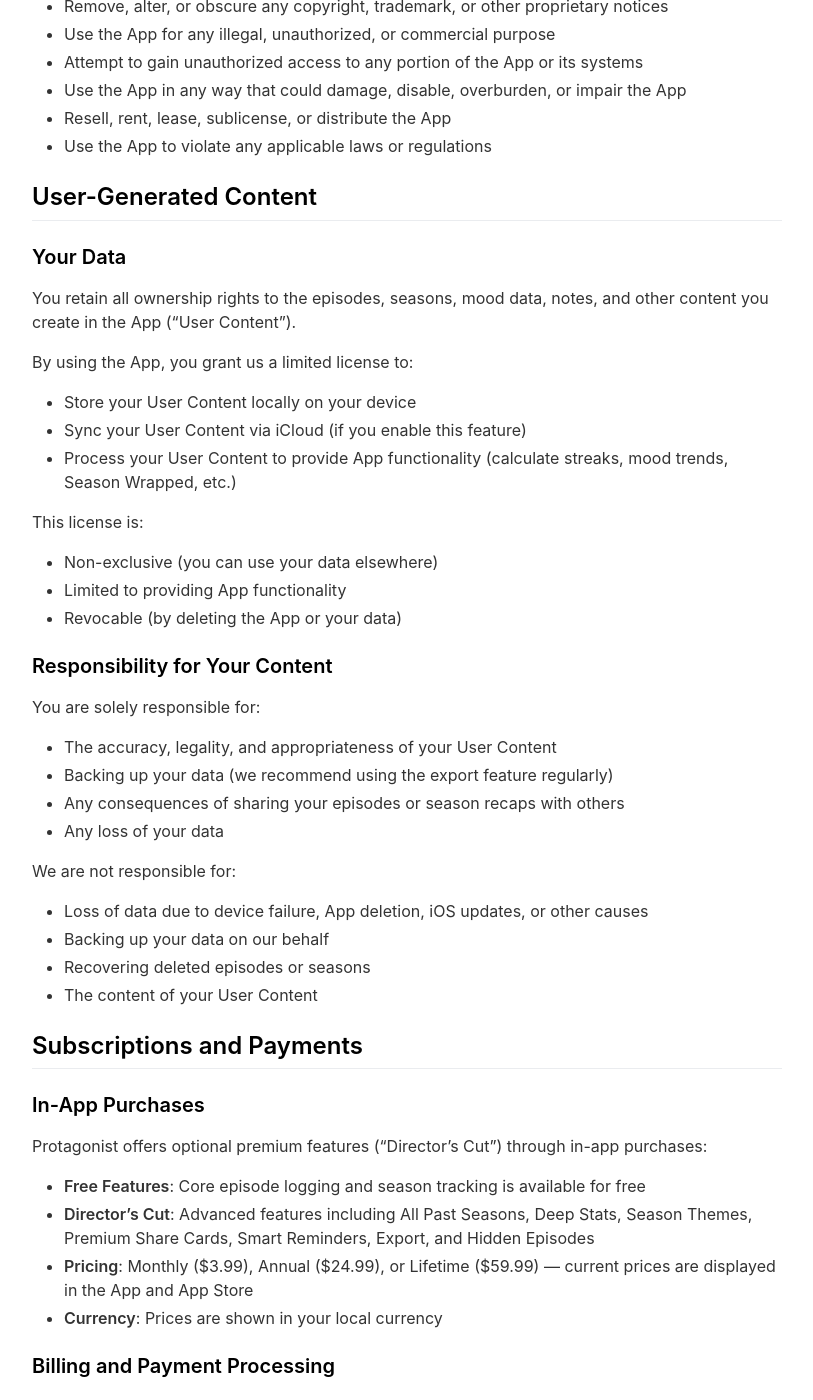
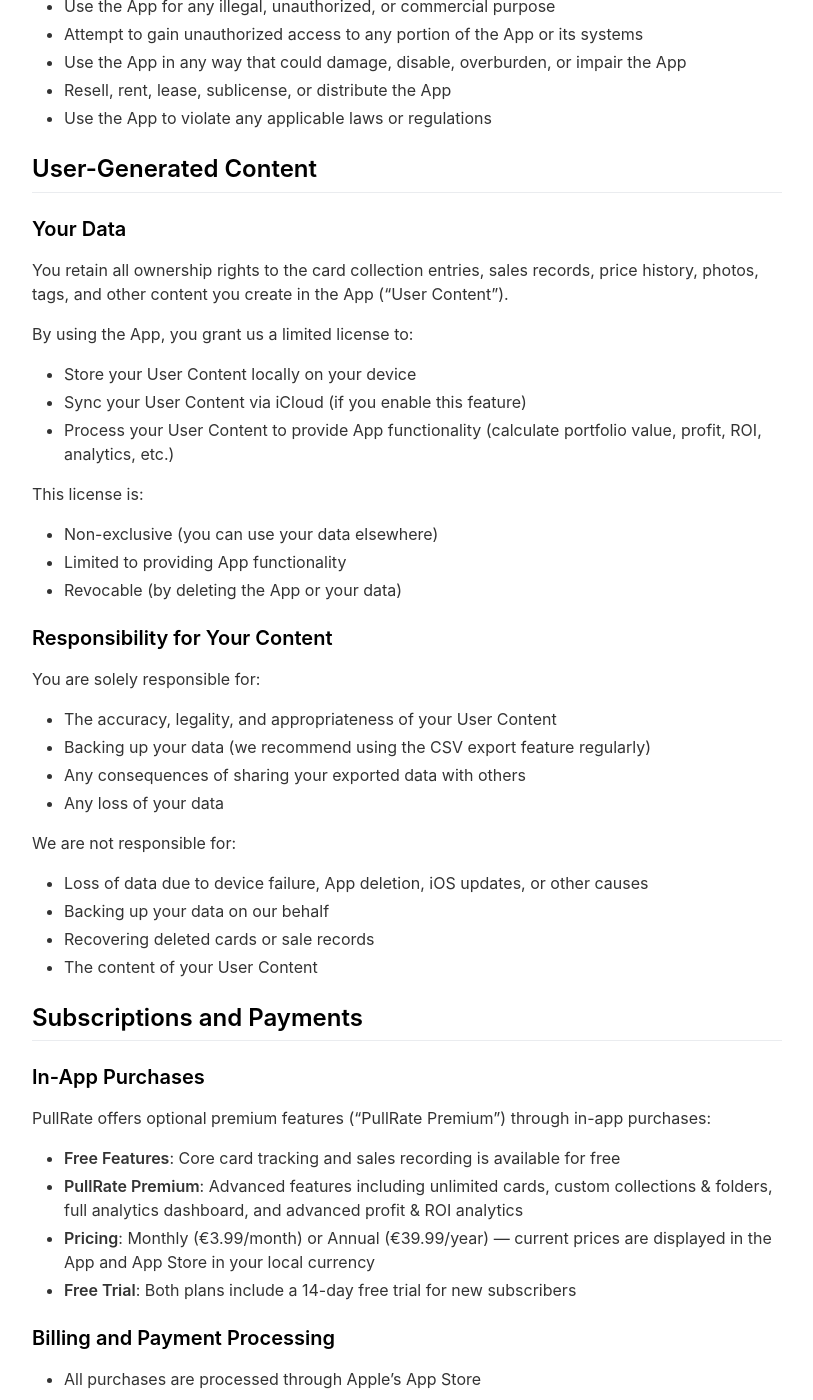
Before and after one commit to osanuo/PullRate.app, a Jekyll site: the page built from _pages/terms.md, in a window 1280 px wide and 1400 px high, scrolled down 1742 px. Shown: the whole window, without its empty margins (233-1046 px from the left). Built offline with Jekyll 4.4.1, drawn with Linux system fonts in a browser that asks for light colours; nearby versions of some CDN libraries; some of the changed text lies outside the part shown.

Commit message:
Update terms.md

```diff
--- a/_pages/terms.md
+++ b/_pages/terms.md
@@ -4,34 +4,29 @@ title: Terms of Service
 include_in_header: false
 ---
 
-# Terms of Service for Protagonist
-
-**Last Updated: March 1, 2026**
+# Terms of Service for PullRate
+**Last Updated: March 6, 2026**
 
 ## Agreement to Terms
-
-By downloading, installing, or using the Protagonist mobile application (the "App"), you agree to be bound by these Terms of Service ("Terms"). If you do not agree to these Terms, do not use the App.
+By downloading, installing, or using the PullRate mobile application (the "App"), you agree to be bound by these Terms of Service ("Terms"). If you do not agree to these Terms, do not use the App.
 
 **Developer**: Dawid (Osanuo)
 **Location**: Warsaw, Poland
 **Contact**: osanuo.studio@gmail.com
 
 ## Description of Service
+PullRate is a Pokemon TCG portfolio tracking application for iOS devices that helps users:
 
-Protagonist is a life journaling application for iOS devices that helps users:
-
-- Log daily life as Episodes with titles, descriptions, mood ratings, and tags
-- Organise life into Seasons (years) and build a structured archive
-- Track mood trends, streaks, and personal statistics
-- Generate Season Wrapped recaps at the end of each season
-- Export episodes as cinematic share cards or full season recaps
-- Export data as PDF season books, CSV, or JSON backups
+- Add and manage a personal card collection with grades, prices, and quantities
+- Track the market value of each card over time with price history entries
+- Record sales transactions and calculate profit and ROI
+- View portfolio analytics including total value, monthly gains, and category breakdowns
+- Export collection and sales data as a CSV file
 - Optionally sync data across devices via iCloud
 
 ## Eligibility
 
 ### Age Requirements
-
 You must meet the minimum age requirement for your region:
 
 - **European Union**: You must be at least 16 years old (or the minimum age required in your country under local law)
@@ -40,8 +35,8 @@ You must meet the minimum age requirement for your region:
 If you are under 18 years of age, you must have permission from a parent or legal guardian to use the App.
 
 ### Capacity to Agree
+By using the App, you represent and warrant that:
 
-By using the App, you represent and warrant that:
 - You meet the age requirement for your region
 - You have the legal capacity to enter into a binding contract
 - You have the right, authority, and capacity to enter into these Terms
@@ -50,7 +45,6 @@ By using the App, you represent and warrant that:
 ## License to Use
 
 ### Grant of License
-
 Subject to your compliance with these Terms, we grant you a limited, non-exclusive, non-transferable, revocable license to:
 
 - Download and install the App on your iOS device(s)
@@ -58,7 +52,6 @@ Subject to your compliance with these Terms, we grant you a limited, non-exclusi
 - Access and use the App's features and functionality
 
 ### Restrictions
-
 You agree NOT to:
 
 - Copy, modify, adapt, or create derivative works of the App
@@ -73,46 +66,46 @@ You agree NOT to:
 ## User-Generated Content
 
 ### Your Data
-
-You retain all ownership rights to the episodes, seasons, mood data, notes, and other content you create in the App ("User Content").
+You retain all ownership rights to the card collection entries, sales records, price history, photos, tags, and other content you create in the App ("User Content").
 
 By using the App, you grant us a limited license to:
+
 - Store your User Content locally on your device
 - Sync your User Content via iCloud (if you enable this feature)
-- Process your User Content to provide App functionality (calculate streaks, mood trends, Season Wrapped, etc.)
+- Process your User Content to provide App functionality (calculate portfolio value, profit, ROI, analytics, etc.)
 
 This license is:
+
 - Non-exclusive (you can use your data elsewhere)
 - Limited to providing App functionality
 - Revocable (by deleting the App or your data)
 
 ### Responsibility for Your Content
+You are solely responsible for:
 
-You are solely responsible for:
 - The accuracy, legality, and appropriateness of your User Content
-- Backing up your data (we recommend using the export feature regularly)
-- Any consequences of sharing your episodes or season recaps with others
+- Backing up your data (we recommend using the CSV export feature regularly)
+- Any consequences of sharing your exported data with others
 - Any loss of your data
 
 We are not responsible for:
+
 - Loss of data due to device failure, App deletion, iOS updates, or other causes
 - Backing up your data on our behalf
-- Recovering deleted episodes or seasons
+- Recovering deleted cards or sale records
 - The content of your User Content
 
 ## Subscriptions and Payments
 
 ### In-App Purchases
+PullRate offers optional premium features ("PullRate Premium") through in-app purchases:
 
-Protagonist offers optional premium features ("Director's Cut") through in-app purchases:
-
-- **Free Features**: Core episode logging and season tracking is available for free
-- **Director's Cut**: Advanced features including All Past Seasons, Deep Stats, Season Themes, Premium Share Cards, Smart Reminders, Export, and Hidden Episodes
-- **Pricing**: Monthly ($3.99), Annual ($24.99), or Lifetime ($59.99) — current prices are displayed in the App and App Store
-- **Currency**: Prices are shown in your local currency
+- **Free Features**: Core card tracking and sales recording is available for free
+- **PullRate Premium**: Advanced features including unlimited cards, custom collections & folders, full analytics dashboard, and advanced profit & ROI analytics
+- **Pricing**: Monthly (€3.99/month) or Annual (€39.99/year) — current prices are displayed in the App and App Store in your local currency
+- **Free Trial**: Both plans include a 14-day free trial for new subscribers
 
 ### Billing and Payment Processing
-
 - All purchases are processed through Apple's App Store
 - Billing is handled entirely by Apple Inc.
 - You are subject to Apple's payment terms and policies
@@ -120,7 +113,6 @@ Protagonist offers optional premium features ("Director's Cut") through in-app p
 - Payment disputes should be directed to Apple Support
 
 ### Subscriptions
-
 If you purchase a monthly or annual subscription:
 
 - **Auto-Renewal**: Subscriptions automatically renew at the end of each billing period unless cancelled
@@ -129,20 +121,12 @@ If you purchase a monthly or annual subscription:
 - **No Partial Refunds**: Cancelling does not provide a refund for the current billing period
 - **Price Changes**: We reserve the right to change subscription pricing with at least 30 days' notice
 
-### Lifetime Purchase
-
-The Lifetime option is a one-time non-consumable purchase that provides permanent access to Director's Cut features for the current App version.
-
 ### Free Trials
-
-If we offer a free trial period:
-
-- You must cancel before the trial period ends to avoid being charged
+- You must cancel before the 14-day trial period ends to avoid being charged
 - Only one free trial per user/account
 - Trial availability may vary by region
 
 ### Refunds
-
 Refund requests should be directed to Apple, as they process all payments:
 
 - Contact Apple Support for refund requests
@@ -150,45 +134,36 @@ Refund requests should be directed to Apple, as they process all payments:
 - We cannot process refunds directly
 
 ## European Union Consumer Rights
-
 If you are located in the European Union, you have additional rights under EU consumer protection law:
 
 ### Right of Withdrawal (14-Day Cooling-Off Period)
-
 For digital content purchases (including subscriptions), you have the right to withdraw from your purchase within 14 days from the date of purchase, UNLESS you have already started using the premium features and explicitly agreed to immediate access.
 
 ### Refunds for EU Consumers
-
 EU consumers may be entitled to refunds under EU consumer protection law. To request a refund, contact Apple Support first. If unresolved, contact us at osanuo.studio@gmail.com or use the EU Online Dispute Resolution platform.
 
 ### Mandatory Consumer Rights
-
 Nothing in these Terms affects your mandatory consumer rights under EU law.
 
 ## Privacy and Data Protection
-
 Your privacy is important to us. Our Privacy Policy explains what data we collect, how we use it, and your rights.
 
-**Please review our Privacy Policy at**: https://osanuo.github.io/Protagonist.app/privacypolicy/
+**Please review our Privacy Policy at**: https://osanuo.github.io/PullRate.app/privacypolicy/
 
 The Privacy Policy is incorporated into these Terms by reference.
 
 ## Intellectual Property
-
-The App, including all content, features, functionality, design, text, graphics, logos, and the "Protagonist" name and branding, is owned by us and protected by international copyright, trademark, and other intellectual property laws. You may not use our trademarks without our prior written permission.
+The App, including all content, features, functionality, design, text, graphics, logos, and the "PullRate" name and branding, is owned by us and protected by international copyright, trademark, and other intellectual property laws. You may not use our trademarks without our prior written permission.
 
 ### Feedback
-
 If you provide feedback or suggestions about the App, we may use your feedback without any obligation to you. We grant no compensation for feedback provided.
 
 ## Disclaimers and Limitations of Liability
 
 ### "As Is" Basis
-
 TO THE MAXIMUM EXTENT PERMITTED BY APPLICABLE LAW, THE APP IS PROVIDED "AS IS" AND "AS AVAILABLE" WITHOUT WARRANTIES OF ANY KIND, INCLUDING WARRANTIES OF MERCHANTABILITY, FITNESS FOR A PARTICULAR PURPOSE, OR UNINTERRUPTED OPERATION.
 
 ### Limitation of Liability
-
 TO THE MAXIMUM EXTENT PERMITTED BY APPLICABLE LAW, WE SHALL NOT BE LIABLE FOR ANY INDIRECT, INCIDENTAL, SPECIAL, CONSEQUENTIAL, OR PUNITIVE DAMAGES, INCLUDING LOSS OF DATA, ARISING FROM YOUR USE OR INABILITY TO USE THE APP.
 
 **For EU Users**: This limitation does not apply to death or personal injury caused by our negligence, fraud, or any liability that cannot be excluded under EU consumer protection law.
@@ -196,63 +171,54 @@ TO THE MAXIMUM EXTENT PERMITTED BY APPLICABLE LAW, WE SHALL NOT BE LIABLE FOR AN
 **Maximum Liability**: To the extent permitted by law, our total liability shall not exceed the greater of: (a) the amount you paid us in the 12 months before the claim, or (b) €100.
 
 ### Data Loss
-
-We strongly recommend regularly exporting your data using the built-in PDF, CSV, or JSON export features. We are not responsible for data loss from any cause.
+We strongly recommend regularly exporting your collection and sales data using the built-in CSV export feature. We are not responsible for data loss from any cause.
 
 ## Changes to the App and Terms
-
 We reserve the right to modify, update, or discontinue the App or these Terms at any time. We will notify you of material changes through the App. Continued use after changes constitutes acceptance. EU users will receive 30 days' notice for material changes.
 
 ## Termination
-
 You may stop using the App at any time by deleting it from your device and cancelling any active subscriptions. We may terminate your access if you violate these Terms. Upon termination, your license ends immediately.
 
 ## Dispute Resolution
 
 ### Governing Law
-
 These Terms are governed by the laws of Poland and applicable EU regulations. EU consumer protection law prevails in case of conflict.
 
 ### Jurisdiction
-
 EU users may bring proceedings in their country of residence or in Poland. Non-EU users submit to the exclusive jurisdiction of courts in Warsaw, Poland.
 
 ### EU Online Dispute Resolution
-
 EU consumers may use the European Commission's ODR platform:
 **https://ec.europa.eu/consumers/odr**
 
 ## Third-Party Services
-
 The App is distributed through Apple's App Store. Apple is a third-party beneficiary of these Terms. These Terms are between you and us, not Apple. Apple has no obligation to provide support for the App.
 
 ## Contact Us
-
 **Developer**: Dawid (Osanuo)
 **Location**: Warsaw, Poland
 **Email**: osanuo.studio@gmail.com
 **GitHub**: https://github.com/osanuo
-**Website**: https://osanuo.github.io/Protagonist.app/
+**Website**: https://osanuo.github.io/PullRate.app/
 
 We will respond to inquiries within 30 days.
 
 ---
 
 ## Summary
-
 **In Plain English:**
 
-- ✅ Use Protagonist to journal your life as episodes and seasons (16+ in EU, 13+ elsewhere)
-- ✅ You own all your episodes and data
-- ✅ Director's Cut subscriptions renew automatically unless cancelled
-- ✅ Lifetime purchase gives permanent access to premium features
+- ✅ Use PullRate to track your TCG collection and sales (16+ in EU, 13+ elsewhere)
+- ✅ You own all your card data, sales records, and photos
+- ✅ PullRate Premium subscriptions renew automatically unless cancelled
+- ✅ Both plans include a 14-day free trial — cancel before it ends to avoid charges
 - ✅ EU users have 14-day withdrawal rights (with conditions)
-- ✅ The App is provided "as is" — please export your data regularly
+- ✅ The App is provided "as is" — please export your CSV data regularly
 - ✅ EU users have additional consumer protection rights
 - ✅ Contact us with any questions or concerns
 
-**By using Protagonist, you agree to these Terms. If you don't agree, please don't use the App.**
+**By using PullRate, you agree to these Terms. If you don't agree, please don't use the App.**
 
 ---
 
-*These Terms of Service are effective as of March 1, 2026 and comply with Polish law, EU regulations, and applicable consumer protection laws.*
+*These Terms of Service are effective as of March 6, 2026 and comply with Polish law, EU regulations, and applicable consumer protection laws.*
```
